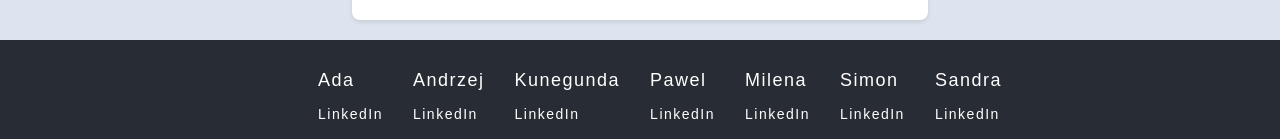
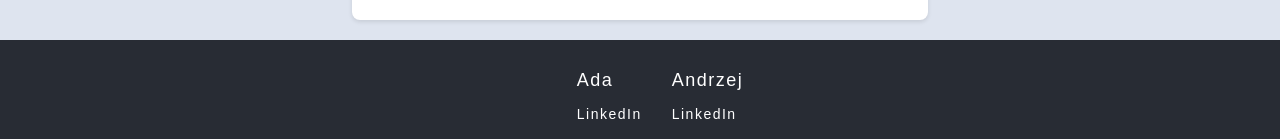
Before and after one commit to AdriannaLen/employee-app, a React (Create React App) app: page /add-new-worker in a window 1280 px wide. Shown: the part 813-952 px from the top of the page. Built offline with nearby package versions, Linux system fonts and the light colour scheme; no server answers.

Commit message:
commented links

```diff
--- a/src/components/Footer/index.tsx
+++ b/src/components/Footer/index.tsx
@@ -12,7 +12,7 @@ const Footer = () => {
             Andrzej
             <a href="https://www.linkedin.com/in/andrzej" target="_blank" className="footer__link blue">LinkedIn</a>
           </li>
-          <li className="footer__item pink">
+          {/* <li className="footer__item pink">
             Kunegunda
             <a href="https://www.linkedin.com/in/kunegunda" target="_blank" className="footer__link pink">LinkedIn</a>
           </li>
@@ -31,7 +31,7 @@ const Footer = () => {
           <li className="footer__item pink">
             Sandra
             <a href="https://www.linkedin.com/in/sandra" target="_blank" className="footer__link pink">LinkedIn</a>
-          </li>
+          </li> */}
         </ul>
         <h2>Copyright 2024</h2>
       </footer>
```
